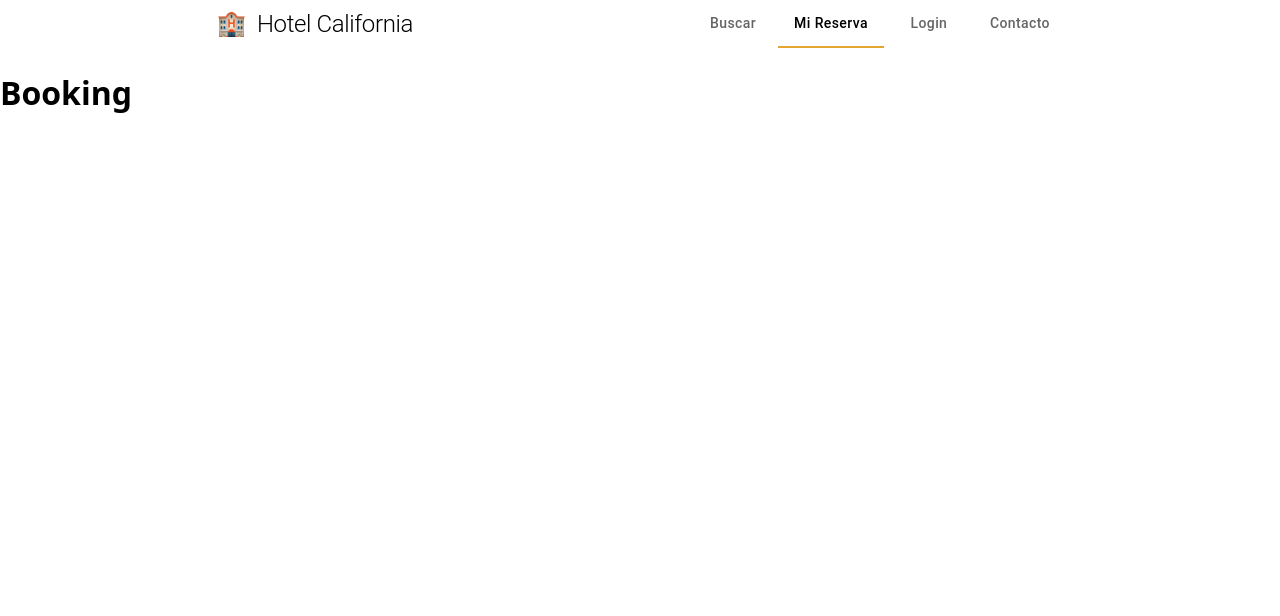
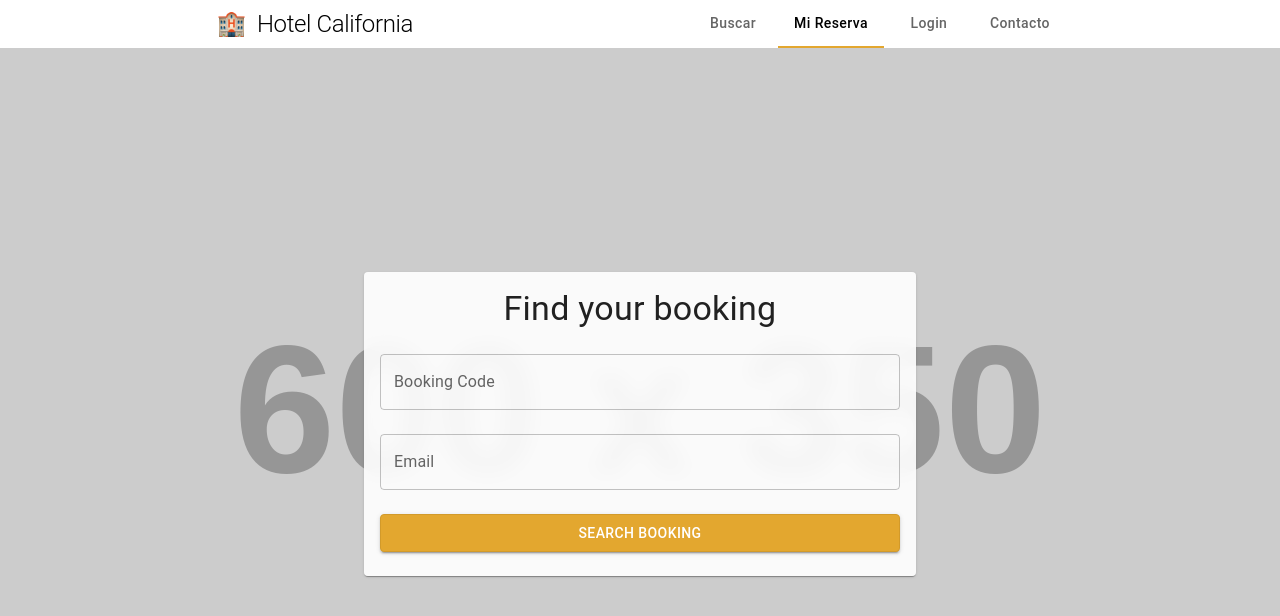
Before and after one commit to UEM-Grupo-4/Hotel-California-FrontEnd, a React (Vite) app: page /mi-reserva in a window 1280 px wide. Shown: the top 616 px of the page. Built offline with nearby package versions, Linux system fonts and the light colour scheme; no server answers.

Commit message:
Geting book by email and code

```diff
--- a/src/api/apiRoutes.ts
+++ b/src/api/apiRoutes.ts
@@ -7,4 +7,6 @@ export const apiRoutes = {
 
   bookingsAvailableRooms: "/bookings/habitaciones/disponibles/",
   bookingsReservationRoom: "/bookings/reservas-habitaciones/",
+
+  bookMyRoom: "/bookings/reservas/search",
 };
--- a/src/api/rooms.ts
+++ b/src/api/rooms.ts
@@ -8,11 +8,14 @@ import type {
   RoomRequest,
   RoomUpdate,
   RoomFiltersParams,
+  MyBookReservation,
+  Booking,
 } from "../types/rooms";
 import { api } from "./axios";
 import { apiRoutes } from "./apiRoutes";
 import { showError } from "../utils/showNotification";
 import { mapBookingToApi, type CreateRoomBookingExtra } from "../utils/roomsUtils";
+import { sleep } from "../utils/timeout";
 
 const buildRoomToApi = (room: RoomUpdate | RoomRequest) => {
   const formData = new FormData();
@@ -86,6 +89,22 @@ const getRoomsByAvailability = async ({
   }
 };
 
+const getBookByCodeAndEmail = async ({ code, email }: MyBookReservation): Promise<Booking> => {
+  try {
+    const { data } = await api.get(`${apiRoutes.bookMyRoom}?code=${code}&email=${email}`);
+    console.log(data);
+
+    await sleep(800);
+
+    return data;
+  } catch (error) {
+    showError("Hubo un error obteniendo tu reserva");
+    console.error(error);
+
+    throw new Error("Hubo un error obteniendo tu reserva");
+  }
+};
+
 // GETS
 
 export const useRooms = () => {
@@ -117,6 +136,15 @@ export const useRoomsByAvailability = (
     queryKey: ["rooms", params],
     queryFn: () => getRoomsByAvailability(params),
     enabled: options?.enabled,
+  });
+};
+
+export const useBookingByCode = (code?: string, email?: string) => {
+  return useQuery({
+    queryKey: ["booking", code, email],
+    queryFn: () => getBookByCodeAndEmail({ code, email }),
+    retry: false,
+    enabled: false,
   });
 };
 
--- a/src/components/BookingModal/BookingModal.tsx
+++ b/src/components/BookingModal/BookingModal.tsx
@@ -1,4 +1,3 @@
-// components/BookingModal.tsx
 import {
   Dialog,
   DialogTitle,
@@ -16,6 +15,7 @@ import type { CreateRoomBookingForm, Room } from "../../types/rooms";
 import { useCreateRoomBooking } from "../../api/rooms";
 import { showSuccess } from "../../utils/showNotification";
 import { mapApiErrors } from "../../utils/roomsUtils";
+import { useNavigate } from "react-router-dom";
 
 type Props = {
   open: boolean;
@@ -27,6 +27,7 @@ type Props = {
 
 export function BookingModal({ open, onClose, room, startDate, endDate }: Readonly<Props>) {
   const { mutate, isPending } = useCreateRoomBooking();
+  const navigate = useNavigate();
   const [errors, setErrors] = useState<Record<string, string | undefined>>({});
   const [form, setForm] = useState<CreateRoomBookingForm>({
     name: "",
@@ -38,6 +39,11 @@ export function BookingModal({ open, onClose, room, startDate, endDate }: Readon
 
   const handleChange = (key: keyof CreateRoomBookingForm, value: string) => {
     setForm((prev) => ({ ...prev, [key]: value }));
+
+    setErrors((prev) => ({
+      ...prev,
+      [key]: "",
+    }));
   };
 
   const submitButtonDisabled = useMemo(() => Object.values(form).some((value) => !value), [form]);
@@ -53,9 +59,11 @@ export function BookingModal({ open, onClose, room, startDate, endDate }: Readon
         endDate,
       },
       {
-        onSuccess: () => {
+        onSuccess: (data) => {
+          const code = data.code;
           onClose();
           showSuccess("Reserva generada con éxito");
+          navigate(`/mi-reserva?code=${code}`);
         },
         // eslint-disable-next-line @typescript-eslint/no-explicit-any
         onError: (error: any) => {
@@ -109,6 +117,7 @@ export function BookingModal({ open, onClose, room, startDate, endDate }: Readon
           <TextField
             label="Teléfono"
             type="tel"
+            placeholder="+34123456789"
             error={!!errors.phone}
             helperText={errors.phone}
             onChange={(e) => handleChange("phone", e.target.value)}
--- /dev/null
+++ b/src/components/LoadingPage/LoadingPage.tsx
@@ -0,0 +1,13 @@
+import { Backdrop, CircularProgress } from "@mui/material";
+
+interface Props {
+  open: boolean;
+}
+
+export function LoadingPage({ open }: Readonly<Props>) {
+  return (
+    <Backdrop sx={(theme) => ({ color: "#fff", zIndex: theme.zIndex.drawer + 1 })} open={open}>
+      <CircularProgress color="primary" />
+    </Backdrop>
+  );
+}
--- /dev/null
+++ b/src/hooks/useBookingSearchParams.ts
@@ -0,0 +1,9 @@
+import { useSearchParams } from "react-router-dom";
+
+export const useBookingSearchParams = () => {
+  const [searchParams] = useSearchParams();
+
+  return {
+    code: searchParams.get("code") || "",
+  };
+};
--- a/src/pages/Booking/Booking.tsx
+++ /dev/null
@@ -1,5 +0,0 @@
-const Booking = () => {
-  return <h1>Booking</h1>;
-};
-
-export default Booking;
--- /dev/null
+++ b/src/pages/MyBooking/MyBooking.tsx
@@ -0,0 +1,102 @@
+import {
+  Button,
+  Container,
+  TextField,
+  Typography,
+  Card,
+  CardContent,
+  Stack,
+  styled,
+} from "@mui/material";
+import { useState } from "react";
+import { useBookingSearchParams } from "../../hooks/useBookingSearchParams";
+import { useBookingByCode } from "../../api/rooms";
+import { LoadingPage } from "../../components/LoadingPage/LoadingPage";
+
+const backgroundImage = "https://placehold.co/600x350?text=Suite_Deluxe";
+
+const MyBooking = () => {
+  const { code: initialCode } = useBookingSearchParams();
+
+  const [code, setCode] = useState(initialCode);
+  const [email, setEmail] = useState("");
+
+  const { data, isLoading, isError, refetch } = useBookingByCode(code, email);
+
+  const handleSearch = () => {
+    if (!code || !email) return;
+    refetch();
+  };
+
+  return (
+    <BookingBackground>
+      {isLoading && <LoadingPage open={isLoading} />}
+      <Container maxWidth="sm">
+        <Card sx={{ backdropFilter: "blur(10px)", background: "rgba(255,255,255,0.9)" }}>
+          <CardContent>
+            <Stack spacing={3}>
+              <Typography variant="h4" textAlign="center">
+                Find your booking
+              </Typography>
+
+              <TextField
+                label="Booking Code"
+                value={code}
+                onChange={(e) => setCode(e.target.value.toUpperCase())}
+              />
+
+              <TextField
+                label="Email"
+                type="email"
+                value={email}
+                onChange={(e) => setEmail(e.target.value)}
+              />
+
+              <Button variant="contained" onClick={handleSearch}>
+                Search booking
+              </Button>
+
+              {isError && (
+                <Typography color="error">Booking not found. Check your code and email.</Typography>
+              )}
+
+              {data && (
+                <Card sx={{ mt: 2 }}>
+                  <CardContent>
+                    <Typography variant="h6">Booking #{data.code}</Typography>
+
+                    <Typography>Status: {data.estado}</Typography>
+
+                    <Typography>
+                      Guest: {data.cliente.nombre} {data.cliente.apellido_1}
+                    </Typography>
+
+                    {data.reserva_habitacion && (
+                      <>
+                        <Typography>Check-in: {data.reserva_habitacion.fecha_inicio}</Typography>
+                        <Typography>Check-out: {data.reserva_habitacion.fecha_fin}</Typography>
+                      </>
+                    )}
+                  </CardContent>
+                </Card>
+              )}
+            </Stack>
+          </CardContent>
+        </Card>
+      </Container>
+    </BookingBackground>
+  );
+};
+
+const BookingBackground = styled("section")({
+  width: "100%",
+  height: "100%",
+  backgroundImage: `url(${backgroundImage})`,
+  backgroundRepeat: "no-repeat",
+  backgroundPosition: "center",
+  backgroundSize: "cover",
+  display: "flex",
+  alignItems: "center",
+});
+
+export default MyBooking;
--- a/src/routes/AppRouter.tsx
+++ b/src/routes/AppRouter.tsx
@@ -5,7 +5,7 @@ import Home from "../pages/Home/Home";
 import Admin from "../pages/Admin/Admin";
 import Layout from "../components/Layout/Layout";
 import Contact from "../pages/Contact/Contact";
-import Booking from "../pages/Booking/Booking";
+import MyBooking from "../pages/MyBooking/MyBooking";
 
 export const AppRouter = () => (
   <BrowserRouter>
@@ -13,7 +13,7 @@ export const AppRouter = () => (
       <Route element={<Layout />}>
         <Route path="/" element={<Home />} />
         <Route path="/login" element={<Login />} />
-        <Route path="/mi-reserva" element={<Booking />} />
+        <Route path="/mi-reserva" element={<MyBooking />} />
         <Route path="/contacto" element={<Contact />} />
         <Route element={<RequireAuth />}>
           <Route path="/admin" element={<Admin />} />
--- /dev/null
+++ b/src/utils/timeout.ts
@@ -0,0 +1 @@
+export const sleep = (ms: number) => new Promise((res) => setTimeout(res, ms));
```
Also changed, not shown: src/mocks/dataMockRooms.ts (+0 -65 lines), src/types/rooms.ts (+41 -3 lines).
